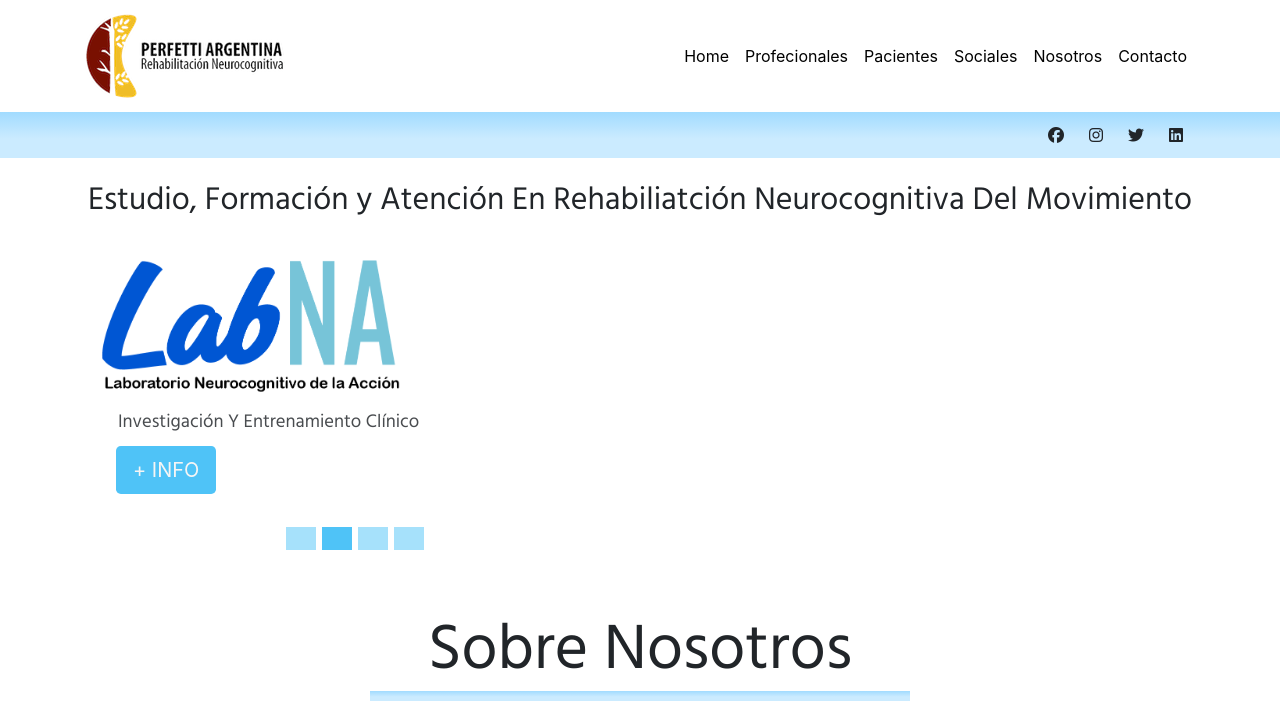
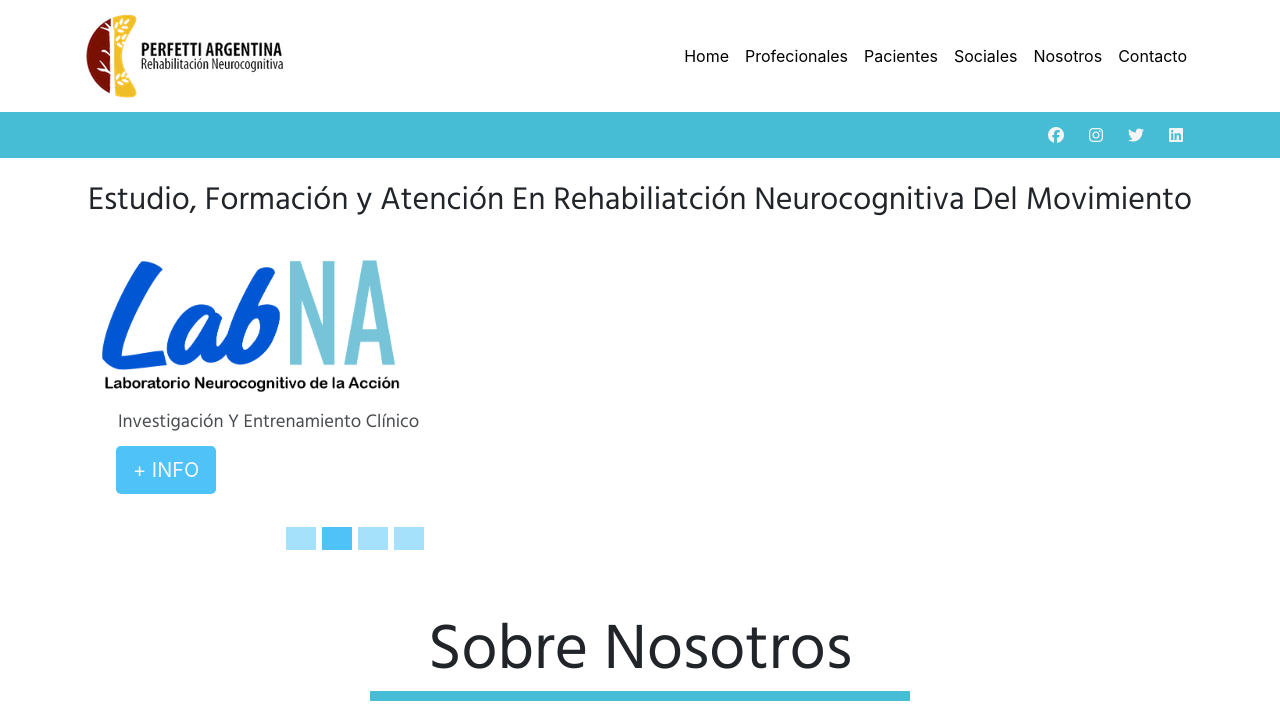
Before and after one commit to carlos-amrodri/perfettiArgentina, a plain HTML site: page docs/index.html in a window 1280 px wide. Shown: the top 707 px of the page. Drawn offline with nearby package versions, Linux system fonts and the light colour scheme; grey boxes are pictures that could not be loaded; a web font is replaced by a local one.

Commit message:
Cambio color sub banner

```diff
--- a/docs/css/myStyle.css
+++ b/docs/css/myStyle.css
@@ -20,6 +20,7 @@
 .sombra{
     -webkit-box-shadow: 10px 10px 10px 10px rgba (113,165,214,0.7);
     box-shadow: 50px 50px 50px 50px rgba (1,1,2,0.7) !important;
+
 }
 /* Navegador */
 
@@ -37,14 +38,18 @@
 
 /* Sub navegador */
 .subNavegador{
-    /* height:  15px; */
 
-    /* background-color:#64b5f6 ; */
-background: #f0f9ff;
+    background: #47BDD5;
+
+
+/* background: #f0f9ff;
 background: -moz-linear-gradient(top, #f0f9ff 0%, #a1dbff 0%, #cbebff 58%);
 background: -webkit-linear-gradient(top, #f0f9ff 0%,#a1dbff 0%,#cbebff 58%);
 background: linear-gradient(to bottom, #f0f9ff 0%,#a1dbff 0%,#cbebff 58%);
-filter: progid:DXImageTransform.Microsoft.gradient( startColorstr='#f0f9ff', endColorstr='#cbebff',GradientType=0 );
+filter: progid:DXImageTransform.Microsoft.gradient( startColorstr='#f0f9ff', endColorstr='#cbebff',GradientType=0 ); */
+}
+.subNavegador i{
+    color: whitesmoke;
 }
 
 /* Baner */
```
